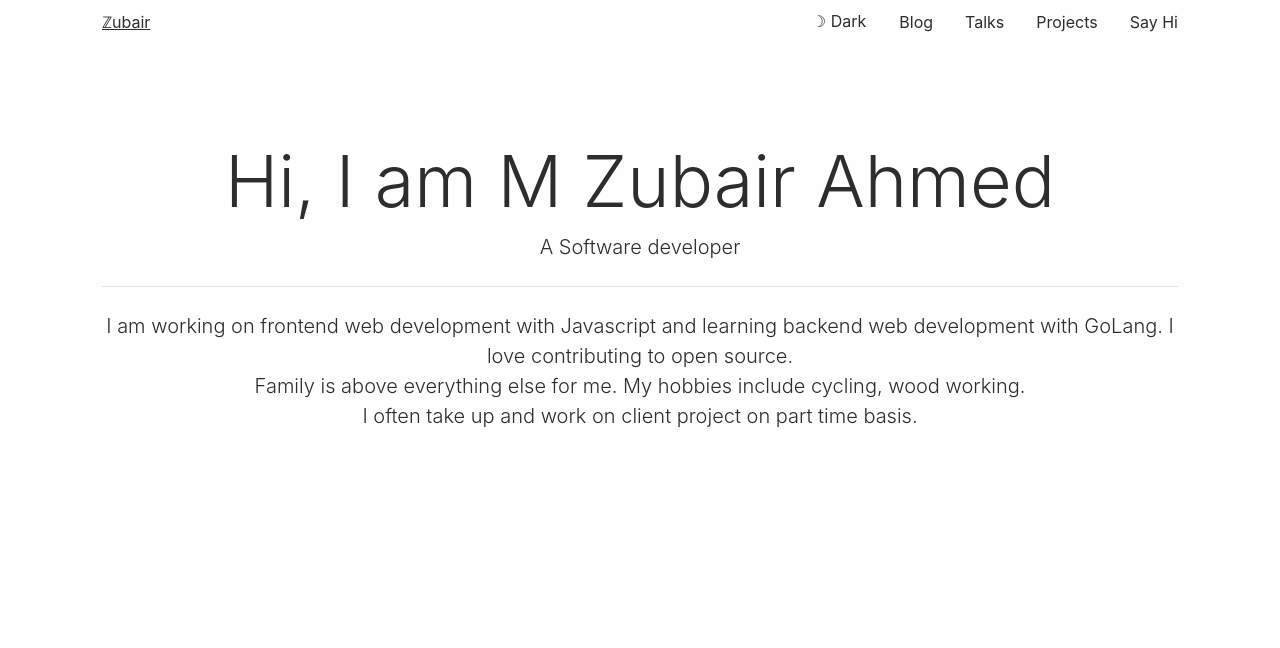
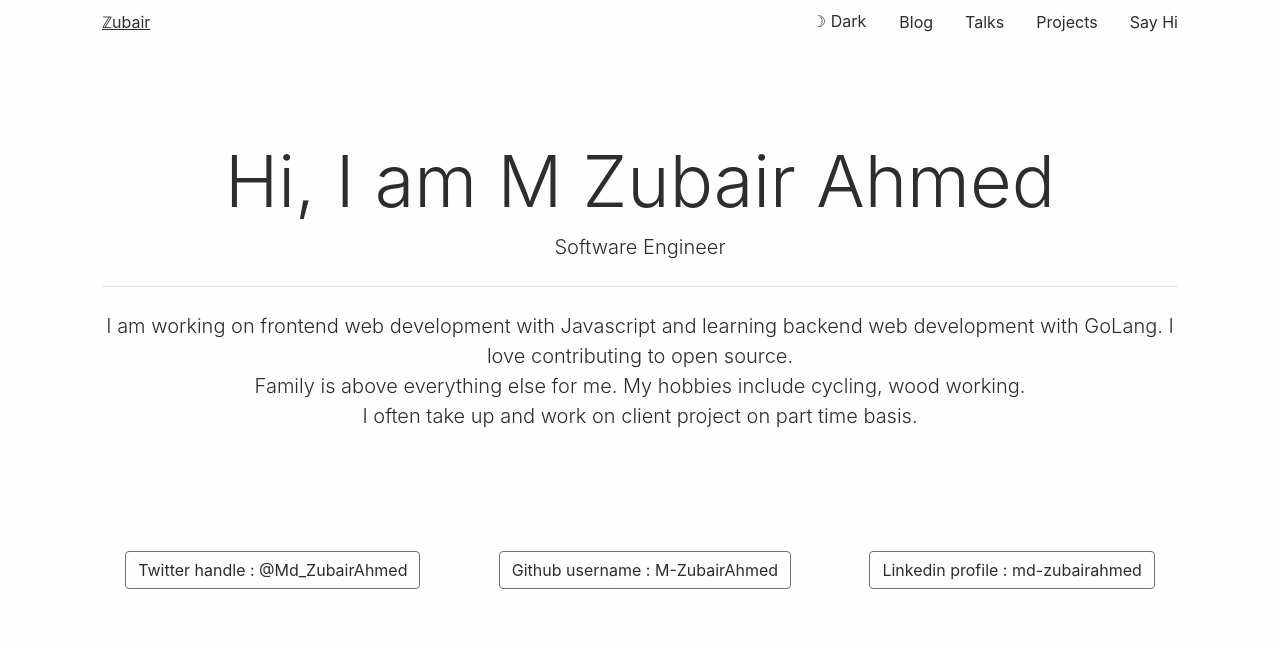
Before and after one commit to M-ZubairAhmed/M-ZubairAhmed, a Gatsby site: page / in a window 1280 px wide. Built offline with nearby package versions, Linux system fonts and the light colour scheme; Gatsby itself is replaced by a stand-in of ours.

Commit message:
contact back to index

```diff
--- a/src/pages/index.js
+++ b/src/pages/index.js
@@ -1,10 +1,12 @@
 import React from 'react'
 import App from '../app'
+
+import { graphql } from 'gatsby'
 
 const Hero = () => (
   <header className="px-3 py-5 text-center">
     <h1 className="display-3">Hi, I am M Zubair Ahmed</h1>
-    <p className="lead">A Software developer</p>
+    <p className="lead">Software Engineer</p>
     <hr className="my-4" />
     <p className="lead">
       I am working on frontend web development with Javascript and learning
@@ -17,13 +19,50 @@ const Hero = () => (
   </header>
 )
 
-export default ({ location }) => {
+const Social = ({ allSocialsJson }) => {
+  const { edges: socialsEdges } = allSocialsJson
+  return (
+    <footer className="py-5">
+      <div className="d-flex justify-content-around flex-wrap">
+        {socialsEdges.map(({ node: { id, name, link, username } }) => (
+          <a
+            key={id}
+            className="btn btn border border-secondary mx-1 my-2 card-hover-effect "
+            href={link}
+            target="_blank"
+            style={{ minWidth: '10rem' }}
+            rel="noopener noreferrer">
+            {name} : {username}
+          </a>
+        ))}
+      </div>
+    </footer>
+  )
+}
+
+export default ({ location, data }) => {
   return (
     <App
-      title="A Software developer"
+      title="Software Engineer"
       description="Personal website for M Zubair Ahmed"
       location={location}>
       <Hero />
+      <Social allSocialsJson={data.allSocialsJson} />
     </App>
   )
 }
+
+export const pageQuery = graphql`
+  {
+    allSocialsJson {
+      edges {
+        node {
+          id
+          name
+          link
+          username
+        }
+      }
+    }
+  }
+`
```
